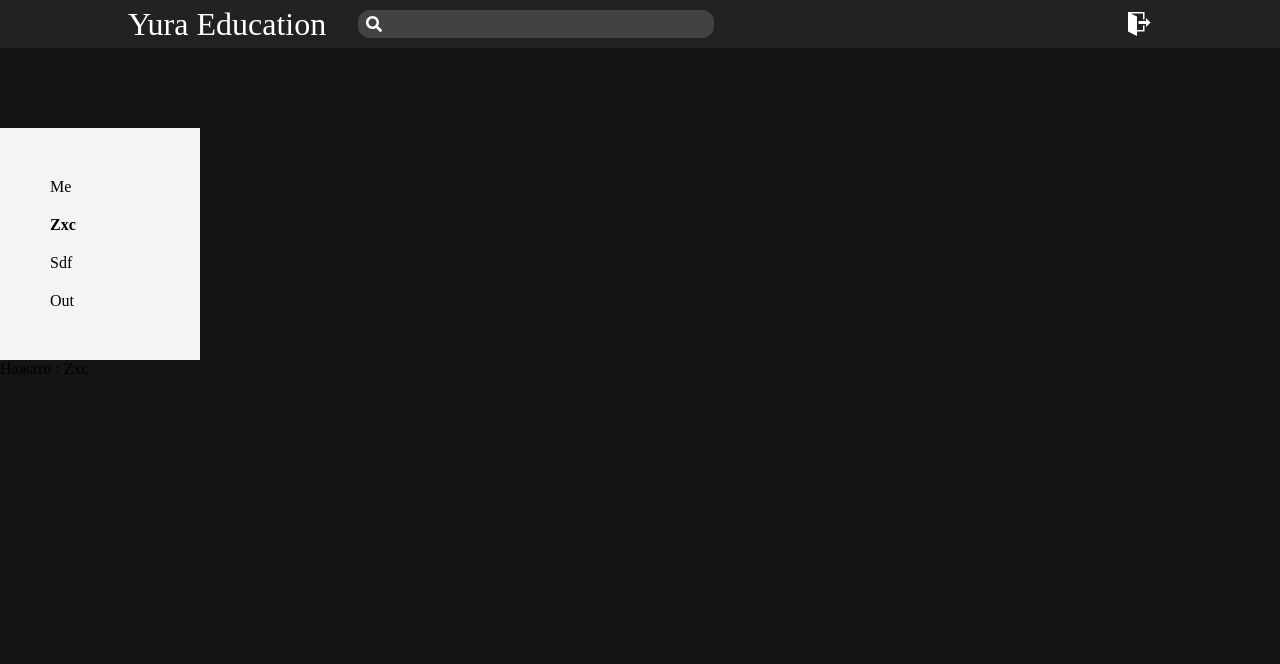
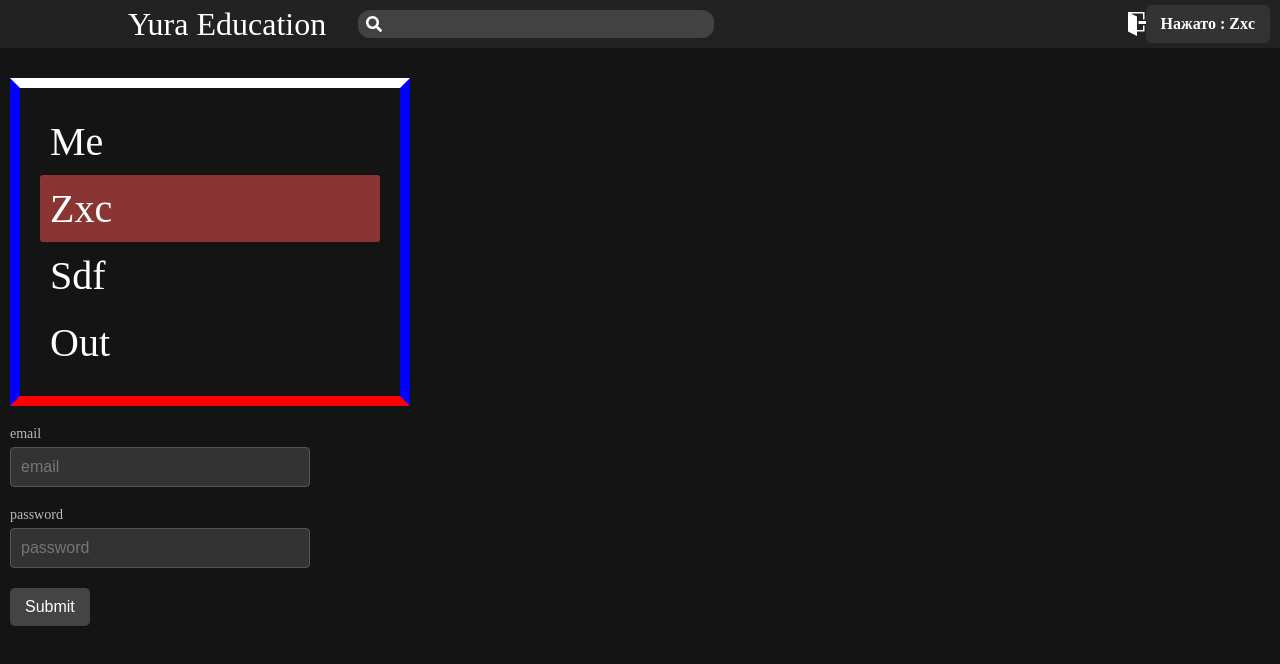
Before and after one commit to Klemeshov/SDF, a React (Vite) app: page / in a window 1280 px wide. Both pictures are taken after a click on the element "Zxc". Shown: the top 664 px of the page. Built offline with nearby package versions, Linux system fonts and the light colour scheme.

Commit message:
добавление проекта в новую ветку and redisign

```diff
--- a/src/App.jsx
+++ b/src/App.jsx
@@ -1,6 +1,10 @@
+import s from './styles.module.css';
 import { useState } from "react";
 import { Header } from "./components/Header";
 import { Sidebar } from "./components/Sidebar";
+import { Counter } from "./components/Counter";
+import { Registration } from "./components/Registration";
+
 
 const Items = ["Me", "Zxc", "Sdf", "Out"];
 
@@ -10,8 +14,9 @@ export const App = () => {
         <div>
             <Header />
             <Sidebar page={page} setPage={setPage} Items={Items} />
-            <div> Нажато : {page}
-            </div>
+            {page === Items[0] && <Counter />}
+            {page === Items[1] && <Registration />}
+            <div className={s.selection}> Нажато : {page}</div>
         </div>
     )
 }
--- /dev/null
+++ b/src/components/Counter/Counter.jsx
@@ -0,0 +1,13 @@
+import { useState } from "react";
+import s from "./styles.module.css";
+export const Counter = () => {
+
+    const [count, setCount] = useState(0);
+
+    return (
+        <div className={s.counter}>
+            <h2>Нажатий:{count}</h2>
+            <button className={s.button} onClick = {() => setCount(count + 1)}>Click me!</button>
+        </div>
+    )
+}
--- /dev/null
+++ b/src/components/Counter/index.js
@@ -0,0 +1 @@
+export { Counter } from "./Counter.jsx"
--- /dev/null
+++ b/src/components/Counter/styles.module.css
@@ -0,0 +1,23 @@
+.counter {
+    background-color: #222;
+    color: white;
+    padding: 15px;
+    border-radius: 5px;
+    text-align: center;
+}
+
+.button {
+    margin-top: 5px;
+    background-color: #444;
+    color: white;
+    border: none;
+    padding: 10px 15px;
+    font-size: 16px;
+    border-radius: 5px;
+    cursor: pointer;
+    transition: background 0.3s;
+}
+
+.button:hover {
+    background-color: #666;
+}
--- /dev/null
+++ b/src/components/Registration/Registration.jsx
@@ -0,0 +1,71 @@
+import { useState } from "react";
+import s from "./styles.module.css";
+
+export const Registration = () => {
+    const [status, setStatus] = useState({
+        email: "",
+        password: "",
+    });
+
+    const [empty, setEmpty] = useState({
+        email: false,
+        password: false,
+    });
+
+    const onChange = (e) => {
+        const {name, value } = e.target;
+        console.log(e.target);
+        setStatus({...status, [name]: value});
+        setEmpty({...empty, [name]: false});
+    }
+
+    const Errors ={
+        email: !status.email,
+        password: !status.password,
+    }
+
+    const onSubmit = () => {
+        let errors = {
+            email: null,
+            password: null,
+        };
+
+        if (!status.email) {
+            errors.email = "Пустое поле";
+        } else if (status.email.length < 4 || status.email.length > 10) {
+            errors.email = "От 4 до 10 символов";
+        }
+
+        if (!status.password) {
+            errors.password = "Пустое поле";
+        } else if (status.password.length < 4 || status.password.length > 10) {
+            errors.password = "От 4 до 10 символов";
+        }
+
+        setEmpty(errors);
+
+        if (!errors.email && !errors.password) {
+            alert(`email: ${status.email}, password: ${status.password}`);
+        }
+    };
+
+
+
+    return (
+        <div>
+            <div className={s.field}>
+                <label htmlFor="email">email</label>
+                <input id="email" type="email" name="email"
+                       placeholder="email" value={status.email} onChange={onChange}/>
+                {empty.email && <span>{empty.email}</span>}
+            </div>
+            <div className={s.field}>
+                <label htmlFor="password">password</label>
+                <input id="password" type="password" name="password" placeholder="password" value={status.password} onChange={onChange}/>
+                {empty.password && <span>{empty.password}</span>}
+            </div>
+
+            <button className={s.button} onClick={onSubmit}>Submit</button>
+        </div>
+    )
+}
--- /dev/null
+++ b/src/components/Registration/index.js
@@ -0,0 +1 @@
+export { Registration } from './Registration.jsx';
--- /dev/null
+++ b/src/components/Registration/styles.module.css
@@ -0,0 +1,52 @@
+.field {
+    margin-top: 20px;
+    margin-left: 10px;
+    margin-bottom: 20px;
+    display: flex;
+    flex-direction: column;
+}
+
+.field label {
+    font-size: 14px;
+    color: #bbb;
+    margin-bottom: 5px;
+}
+
+.field input {
+    padding: 10px;
+    font-size: 16px;
+    border: 1px solid #555;
+    border-radius: 4px;
+    background-color: #333;
+    color: #fff;
+    outline: none;
+    transition: border-color 0.3s;
+    width: 100%;
+    max-width: 300px;
+}
+
+.field input:focus {
+    border-color: #888;
+}
+
+.field span {
+    margin-top: 5px;
+    color: #e74c3c;
+    font-size: 12px;
+}
+
+.button {
+    margin-left: 10px;
+    background-color: #444;
+    color: white;
+    border: none;
+    padding: 10px 15px;
+    font-size: 16px;
+    border-radius: 5px;
+    cursor: pointer;
+    transition: background 0.3s;
+}
+
+.button:hover {
+    background-color: #666;
+}
--- a/src/components/Sidebar/styles.module.css
+++ b/src/components/Sidebar/styles.module.css
@@ -1,28 +1,35 @@
-.sidebar{
-    width: 200px;
-    background: #f4f4f4;
-    padding: 40px;
-    margin-top: 80px;
+.active{
+    background: #8a3434;
 }
 
 .Items{
+    font-size: 40px;
     cursor: pointer;
     padding: 10px;
     border-radius: 3px;
     transition: background 0.3s;
+    color: white;
+    text-align: left;
+    width: 100%;
+    display: flex;
+    align-items: center;
+}
+
+.sidebar{
+    width: 400px;
+    background: #141414;
+    padding: 20px;
+    margin-top: 30px;
+    margin-left: 10px;
+    border: 10px solid blue;
+    border-top: 10px solid white;
+    border-bottom: 10px solid red;
+    display: flex;
+    flex-direction: column;
+    align-items: flex-start;
+    justify-content: space-between;
 }
 
 .Items:hover{
-    background: #ddd;
+    background: #424242;
 }
-
-.active{
-    background: "red";
-    font-weight: bold;
-}
-
-.displayText{
-    margin-top: 20px;
-    font-size: 20px;
-    font-weight: bold;
-}
--- /dev/null
+++ b/src/styles.module.css
@@ -0,0 +1,10 @@
+.selection {
+    position: absolute;
+    top: 5px;
+    right: 10px;
+    background-color: #333;
+    color: white;
+    padding: 10px 15px;
+    border-radius: 5px;
+    font-weight: bold;
+}
```
Also changed, not shown: src/index.css (line endings or trailing spaces).
